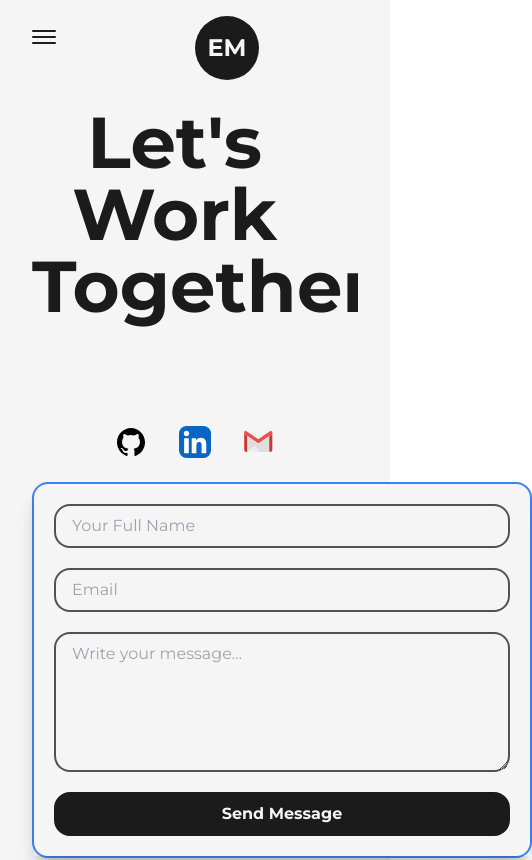
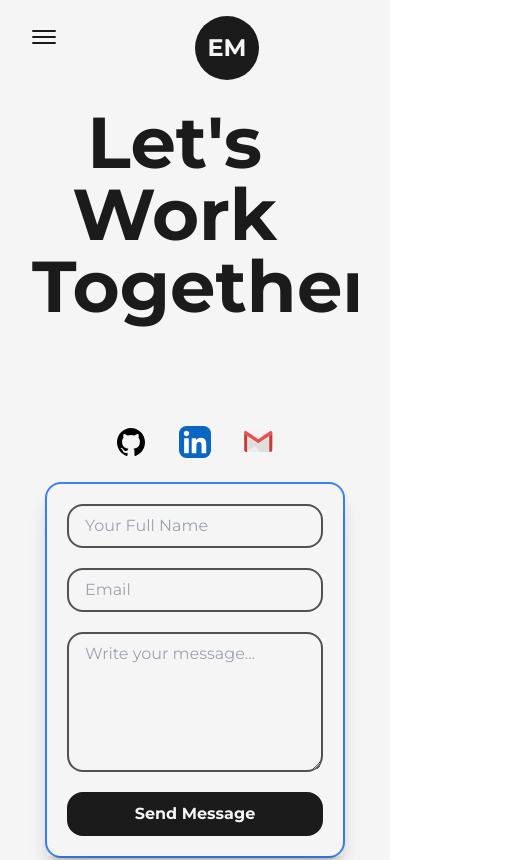
Before and after one commit to EmmanuelML78/portfolioeml, a Next.js app: page /contact in a window 390 px wide. Shown: the top 860 px of the page, 532 px wide, since content can reach past the window. Built offline with nearby package versions, Linux system fonts and the light colour scheme.

Commit message:
actualizo

```diff
--- a/src/pages/contact.jsx
+++ b/src/pages/contact.jsx
@@ -138,7 +138,7 @@ function Contact() {
               <GmailIcon />
             </motion.a>
           </div>
-          <div class="mt-6 mx-auto my-2 w-[500px] rounded-2xl border-2 shadow-lg dark:shadow-yellow-400 border-blue-500 bg-light dark:bg-dark dark:border-yellow-400">
+          <div class="mt-6 mx-auto my-2 w-[500px] xs:w-[300px]  rounded-2xl border-2 shadow-lg dark:shadow-yellow-400 border-blue-500 bg-light dark:bg-dark dark:border-yellow-400">
             <div class="p-5 space-y-5 shadow-xl  ">
               <form onSubmit={handleSubmit}>
                 <div class="grid grid-cols-2 gap-5 ">
```
